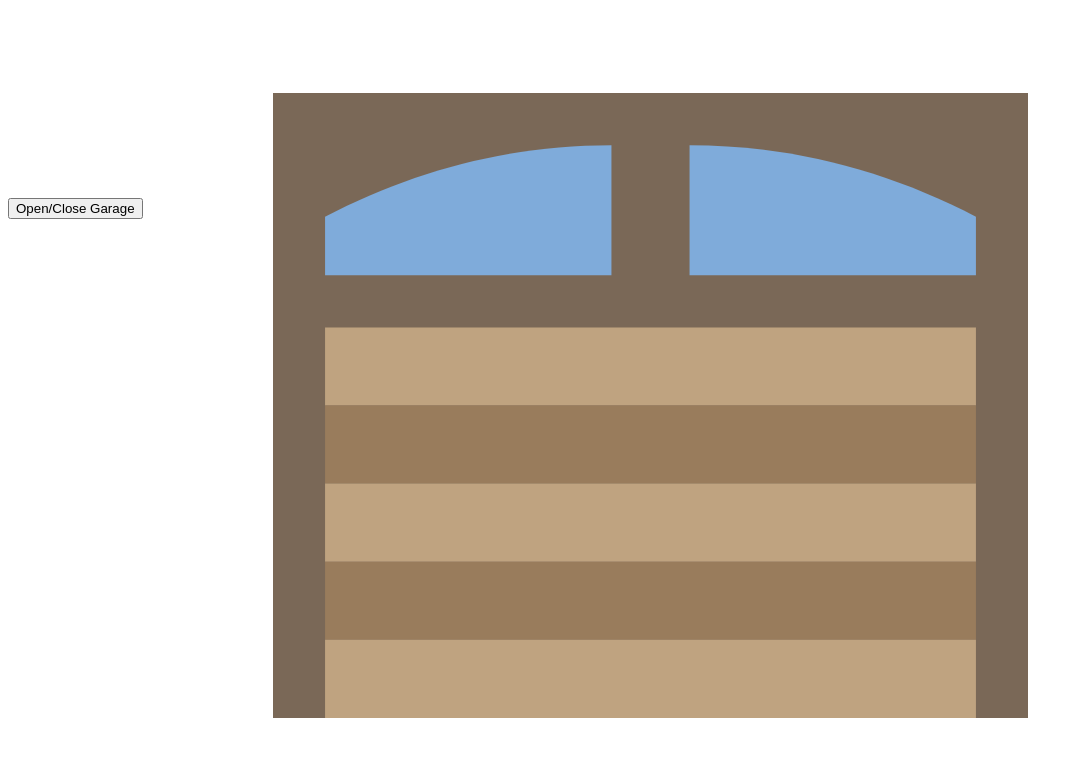
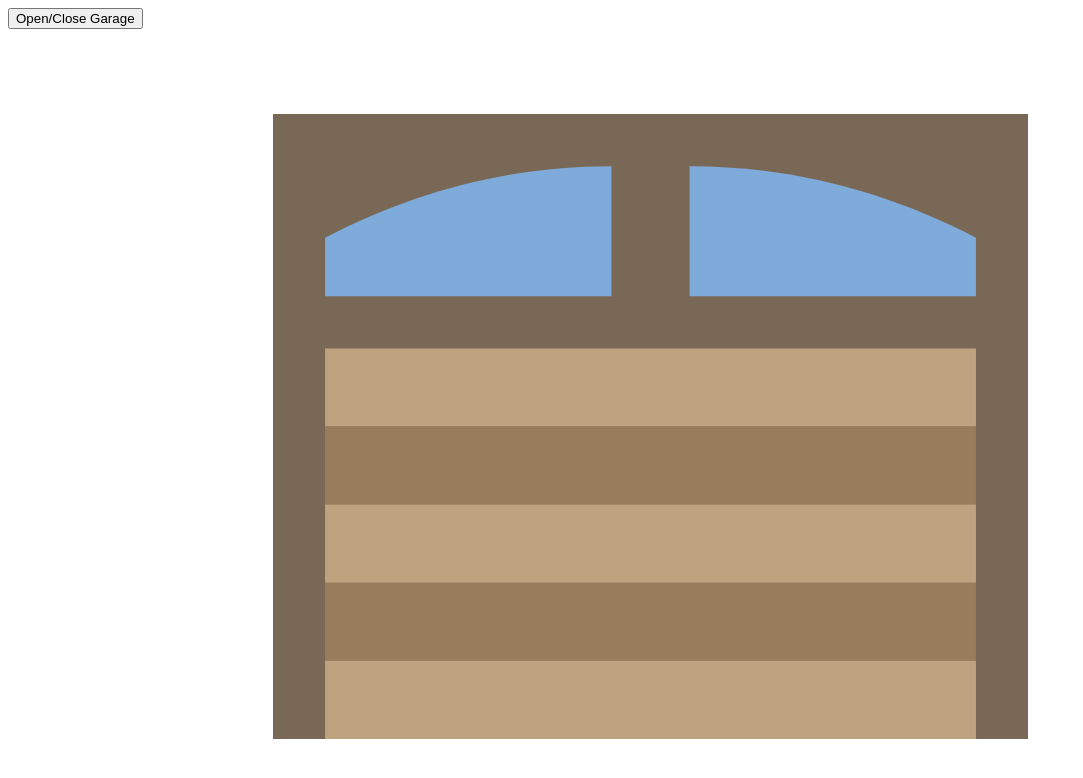
Before and after one commit to ActionJonny/garage, a website: page public/index.html in a window 1280 px wide. Shown: the whole page, without its empty margins (0-1083 px from the left). Drawn offline with nearby package versions, Linux system fonts and the light colour scheme; no server answers.

Commit message:
move button to the top of the window

```diff
--- a/public/index.html
+++ b/public/index.html
@@ -7,6 +7,7 @@
     <title>Garage</title>
   </head>
   <body>
+    <button class="triggerGarage">Open/Close Garage</button>
     <div class="container">
     <img src="./images/garage.svg">
     <div class="door">
@@ -33,7 +34,7 @@
       </section>
     </div>
   </div>
-    <button class="triggerGarage">Open/Close Garage</button>
+
     <script src="https://ajax.googleapis.com/ajax/libs/jquery/3.2.1/jquery.min.js"></script>
     <script type="text/javascript" src="script.js"></script>
   </body>
--- a/public/styles.css
+++ b/public/styles.css
@@ -1,10 +1,12 @@
-
-
 .container {
   width: 735px;
   margin: 0 auto;
   padding: 20px;
   position: relative;
+}
+
+.triggerGarage {
+  margin: auto
 }
 
 img {
```
